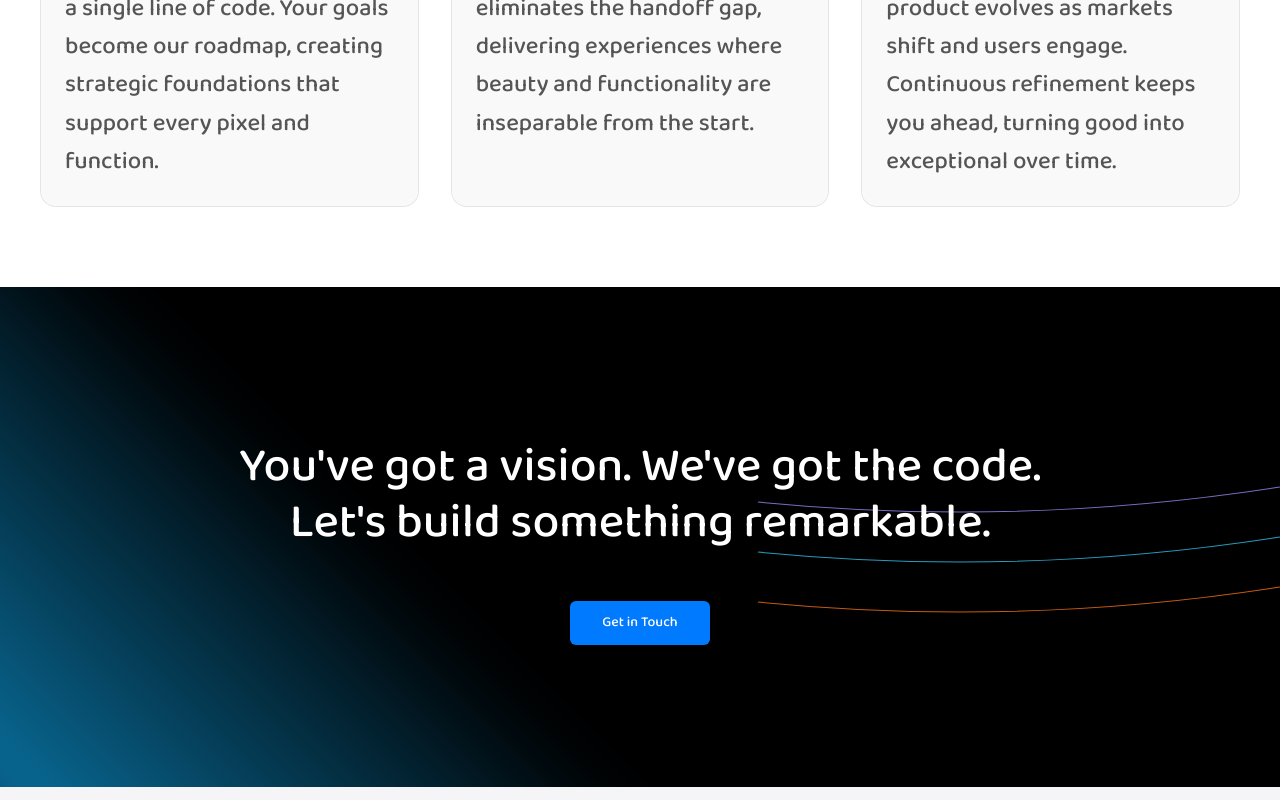
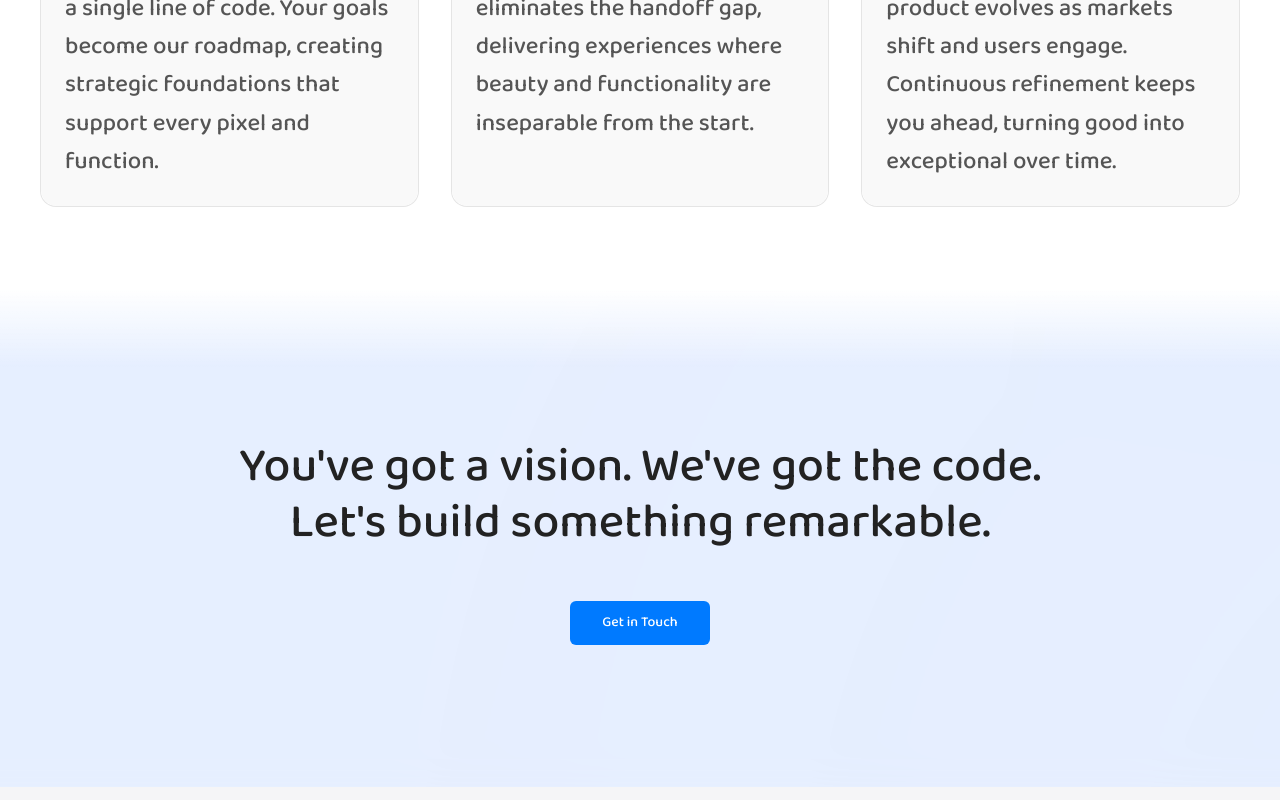
Before and after one commit to nodera-studio/nodera, a React (Vite) app: page / in a window 1280 px wide. Shown: the part 3440-4240 px from the top of the page. Built offline with nearby package versions, Linux system fonts and the light colour scheme.

Commit message:
Reverted to commit 5e4d52c9d469fba527241e8ed715ec2792ffca53

```diff
--- a/src/components/CallToAction.module.css
+++ b/src/components/CallToAction.module.css
@@ -57,64 +57,53 @@
 .cta-section {
   position: relative;
   z-index: 1;
-  background: #000000;
+  background: transparent;
   padding: 80px 0;
   overflow: hidden;
 }
 
-.abstract-background {
+.gradient-background {
   position: absolute;
   top: -20%;
   left: -10%;
   right: -10%;
-  bottom: -20%;
-  opacity: 0.7;
-  filter: blur(30px);
-  background:
-    linear-gradient(45deg, transparent 45%, #0EA5E9 45%, transparent 55%),
-    linear-gradient(-45deg, transparent 45%, #F97316 45%, transparent 55%),
-    linear-gradient(90deg, transparent 45%, #8B5CF6 45%, transparent 55%);
-  background-size: 300% 300%;
-  animation: flow 15s linear infinite;
+  bottom: -10%;
+  background: radial-gradient(
+    circle at top left,
+    rgba(255, 255, 255, 0.98) 0%,
+    rgba(255, 255, 255, 0.85) 25%
+  ),
+  radial-gradient(
+    circle at top right,
+    rgba(0, 122, 255, 0.95) 0%,
+    rgba(0, 122, 255, 0.6) 30%
+  ),
+  radial-gradient(
+    circle at bottom right,
+    rgba(209, 162, 255, 0.98) 0%,
+    rgba(209, 162, 255, 0.7) 40%
+  );
+  background-size: 200% 200%;
+  animation: pulseGradient 15s ease-in-out infinite;
+  opacity: 1;
+  z-index: 0;
+  filter: blur(50px);
+  transform: scale(1.2);
+  transition: opacity 0.3s ease;
 }
 
-.neon-line {
-  position: absolute;
-  width: 100%;
-  height: 100%;
-  top: 0;
-  left: 0;
-  pointer-events: none;
-  opacity: 0.8;
-}
-
-.neon-line path {
-  stroke-dasharray: 1000;
-  stroke-dashoffset: 1000;
-  animation: draw 8s linear infinite;
-}
-
-@keyframes flow {
+@keyframes pulseGradient {
   0% {
     background-position: 0% 0%;
+    opacity: 0.95;
   }
   50% {
     background-position: 100% 100%;
+    opacity: 1;
   }
   100% {
     background-position: 0% 0%;
-  }
-}
-
-@keyframes draw {
-  0% {
-    stroke-dashoffset: 1000;
-  }
-  50% {
-    stroke-dashoffset: 0;
-  }
-  100% {
-    stroke-dashoffset: -1000;
+    opacity: 0.95;
   }
 }
 
--- a/src/components/CallToAction.tsx
+++ b/src/components/CallToAction.tsx
@@ -1,4 +1,3 @@
-
 import React, { useEffect, useRef } from 'react';
 import { Button } from "@/components/ui/button";
 import { useIsMobile } from '../hooks/use-mobile';
@@ -7,6 +6,11 @@ import styles from './CallToAction.module.css';
 const CallToAction = () => {
   const isMobile = useIsMobile();
   const sectionHeadingRef = useRef<HTMLDivElement>(null);
+
+  const lines = [
+    "You've got a vision. We've got the code.",
+    "Let's build something remarkable."
+  ];
 
   useEffect(() => {
     const observer = new IntersectionObserver((entries) => {
@@ -30,36 +34,14 @@ const CallToAction = () => {
   }, []);
 
   return (
-    <div className={`${styles['cta-section']} text-center relative overflow-hidden h-[500px] pt-24`}>
-      <div className={styles['abstract-background']} aria-hidden="true" />
-
-      {/* Animated SVG Lines */}
-      <svg className={styles['neon-line']} viewBox="0 0 1000 1000" preserveAspectRatio="none">
-        <path
-          d="M0,500 Q250,400 500,500 T1000,500"
-          fill="none"
-          stroke="#33C3F0"
-          strokeWidth="2"
-        />
-        <path
-          d="M0,600 Q250,500 500,600 T1000,600"
-          fill="none"
-          stroke="#F97316"
-          strokeWidth="2"
-        />
-        <path
-          d="M0,400 Q250,300 500,400 T1000,400"
-          fill="none"
-          stroke="#9b87f5"
-          strokeWidth="2"
-        />
-      </svg>
+    <div className={`${styles['cta-section']} bg-transparent text-center relative overflow-hidden h-[500px] pt-24 before:content-[''] before:absolute before:top-0 before:left-0 before:right-0 before:h-20 before:bg-gradient-to-b before:from-white before:to-transparent before:z-[1]`}>
+      <div className={styles['gradient-background']} aria-hidden="true" />
 
       <div className="flex items-center justify-center w-full h-full relative z-10">
         <div className={styles['cta-content-wrapper']}>
           <div
             ref={sectionHeadingRef}
-            className={styles['cta-tagline-text'] + " text-2xl sm:text-3xl md:text-4xl lg:text-5xl font-baloo font-medium mb-8 md:mb-12 section-title text-white"}
+            className={styles['cta-tagline-text'] + " text-2xl sm:text-3xl md:text-4xl lg:text-5xl font-baloo font-medium mb-8 md:mb-12 section-title"}
           >
             <span className="inline-block w-full">
               You've got a vision. We've got the code.
```
